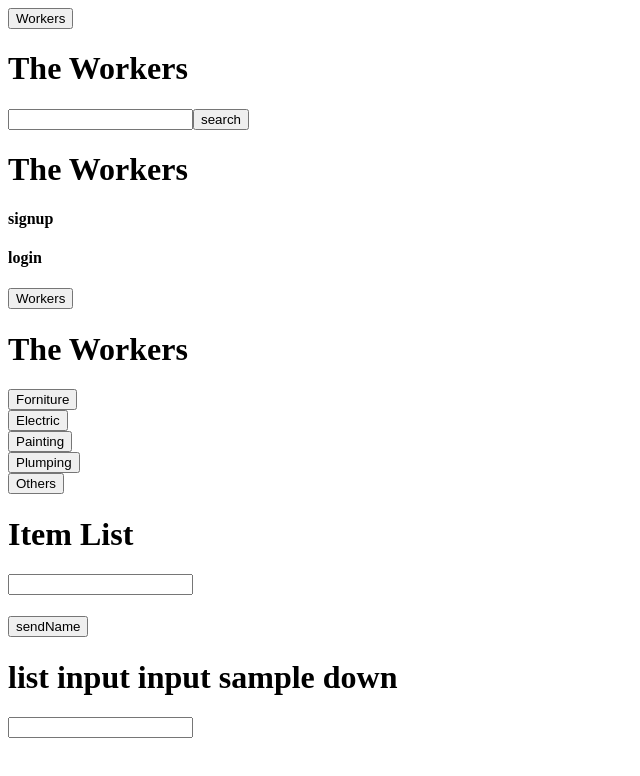
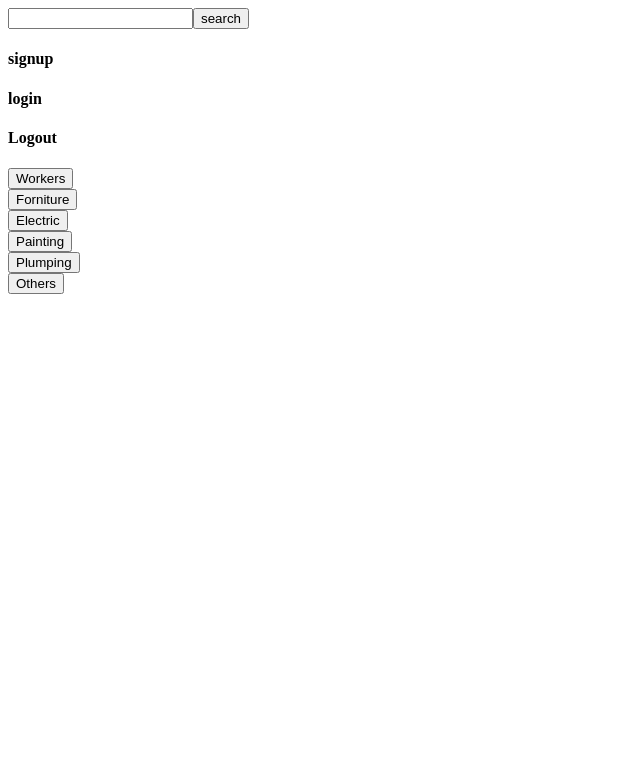
Before and after one commit to MaintenanceJS/Homerji, a React app: page / in a window 1280 px wide. Shown: the top 776 px of the page, without its empty margins (0-640 px from the left). Built offline with nearby package versions, Linux system fonts and the light colour scheme; the HTML template or start-up script is replaced by a standard one.

Commit message:
<fix> sessions but still not ready

```diff
--- a/react-client/src/components/List.jsx
+++ /dev/null
@@ -1,34 +0,0 @@
-import React from 'react';
-import ListItem from './ListItem.jsx';
-
-class List extends React.Component {
-	constructor(props){
-		super(props);
-		this.state = {
-			passedFunction: props.passInputDataOrFunction
-		};
-	}
-	handlePassedFunction(event) {
-		this.props.passInputDataOrFunction(event)
-	}
-
-	render(){
-		// this if statement and the else for the asynch props (render might be faster than getting the props)
-		// you can uncomment them if you have this issue
-		//if (this.props.firas.length > 0) {
-			return (
-			  <div>
-			  <h1>list input input sample down</h1>
-			  <input onChange={this.handlePassedFunction.bind(this)} />
-			  </div>
-		)} //else {
-		// 	return (<div> estanna </div>)
-		// }
-	//}
-}
-
-export default List;
-
-
-// you may use this in the render() function to pass array of data, item by item to an other component
-//{this.state.items.map(item => <ListItem dana={item}/>)}
--- a/react-client/src/components/ListItem.jsx
+++ /dev/null
@@ -1,9 +0,0 @@
-import React from 'react';
-
-const ListItem = (props) => (
-  <div>
-    gbyunhinimj
-  </div>
-)
-
-export default ListItem;
--- a/react-client/src/components/Signup.jsx
+++ b/react-client/src/components/Signup.jsx
@@ -10,12 +10,12 @@ class Sign extends React.Component {
       shown: false,
       name: '',
       major: '',
-      rating: '',
+      rating: 0,
       email: '',
       username: '',
       password: '',
       description: '',
-      availability: '',
+      availability: 'yes',
       phonenumber: 0
     };
   }
--- /dev/null
+++ b/react-client/src/components/logout.jsx
@@ -0,0 +1,32 @@
+import React from 'react';
+import $ from 'jquery';
+
+
+class Logout extends React.Component {
+  constructor(props) {
+    super(props);
+  }
+
+  output() {
+    $.ajax({
+      type: 'GET',
+      url: '/logout',
+      success: (data) => {
+        console.log("logout")
+      },
+      error: (err) => {
+        console.log('err', err);
+      }
+    });
+  }
+
+  render() {
+    return (
+      <div>
+        <h4 onClick={this.output.bind(this)}> Logout </h4>
+      </div>
+    )
+  }
+}
+
+export default Logout;
--- a/react-client/src/components/workers.jsx
+++ b/react-client/src/components/workers.jsx
@@ -14,7 +14,6 @@ class Worker extends React.Component {
     return (
       <div>
         <div>
-          <h1>The Workers</h1>
           {this.props.workersList.map(item =>
             <WorkerList key={item._id} item={item}/>
           )}
--- a/react-client/src/index.jsx
+++ b/react-client/src/index.jsx
@@ -1,21 +1,19 @@
 import React from 'react';
 import ReactDOM from 'react-dom';
 import $ from 'jquery';
-import List from './components/List.jsx';
-import Workers from './components/workersLogo.jsx';
+import WorkersLogo from './components/workersLogo.jsx';
 import Sign from './components/Signup.jsx';
-import WorkerName from './components/searchBarWorkers.jsx';
+import SearchBar from './components/searchBarWorkers.jsx';
 import Login from './components/Login.jsx';
+import Logout from './components/logout.jsx';
 import Painting from './components/painting.jsx';
 import Plump from './components/plump.jsx';
 import Electric from './components/electric.jsx';
-import Forniture from './components/forniture.jsx';
+import Furniture from './components/forniture.jsx';
 import Others from './components/others.jsx';
 // uncomment this when using the frontend routers
 // import { Router, Route, Switch } from 'react-router'
 // import { BrowserRouter, Route, Link } from 'react-router-dom'
-
-
 
 class App extends React.Component {
   constructor(props) {
@@ -26,20 +24,6 @@ class App extends React.Component {
       name: ''
     }
   }
-
-  // componentDidMount() {
-  //   $.ajax({
-  //     url: '/workers',
-  //     success: (data) => {
-  //       this.setState({
-  //         getItems: data
-  //       })
-  //     },
-  //     error: (err) => {
-  //       console.log('err', err);
-  //     }
-  //   });
-  // }
 
   sendData(data) {
     $.ajax({
@@ -70,21 +54,16 @@ class App extends React.Component {
 
   render() {
     return (<div>
-      <Workers />
-      <WorkerName />
+      <SearchBar />
       <Sign />
       <Login />
-      <div><Workers /></div>
-      <div><Forniture /></div>
+      <Logout />
+      <div><WorkersLogo /></div>
+      <div><Furniture /></div>
       <div><Electric /></div>
       <div> <Painting /></div>
       <div> <Plump /></div>
       <div> <Others /></div>
-      <h1 className='head1'>Item List</h1>
-      <input id="name" onChange={this.inputHandle.bind(this)} />
-      <h4 id='head2'> {this.state.input} </h4>
-      <button onClick={this.clickHandle.bind(this)}> sendName </button>
-      <List passInputDataOrFunction={this.inputHandle.bind(this)} />
     </div>)
   }
 }
```
Also changed, not shown: cookie-file.txt (added), package.json (line endings or trailing spaces), react-client/src/components/searchBarWorkers.jsx (indentation only), 3 other files (tests, documents, lock files or other folders).
